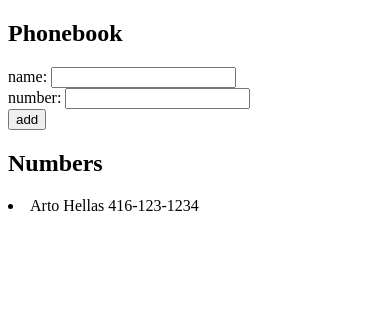
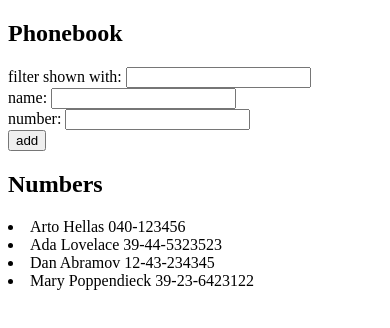
Before and after one commit to peetaliu/fullstackopen2020, a React (Create React App) app in the folder part2/phonebook/: page / in a window 390 px wide. Shown: the top 328 px of the page. Built offline with nearby package versions, Linux system fonts and the light colour scheme.

Commit message:
Submit 2.9: The Phonebook Step4

```diff
--- a/part2/phonebook/src/App.js
+++ b/part2/phonebook/src/App.js
@@ -3,20 +3,30 @@ import Person from './components/Person'
 
 const App = () => {
   const [persons, setPersons] = useState([
-    {
-        name: 'Arto Hellas',
-        number: '416-123-1234'
-    }
+    { name: 'Arto Hellas', number: '040-123456' },
+    { name: 'Ada Lovelace', number: '39-44-5323523' },
+    { name: 'Dan Abramov', number: '12-43-234345' },
+    { name: 'Mary Poppendieck', number: '39-23-6423122' }
   ])
   const [newName, setNewName] = useState('')
   const [newNumber, setNewNumber] = useState('')
+  const [search, setSearch] = useState('')
 
-  const showNames = () => persons.map(p =>
-        <Person
-            key={p.name}
-            person={p}
-        />
-  )
+  const showNames = () => {
+    if(!search.trim()){
+      return (persons.map(p =><Person key={p.name} person={p}/>))
+    } else {
+      const searchArr = []
+      persons.forEach((p)=>{
+        if(p.name.toString().toLowerCase().trim().includes(search.toLowerCase()) || p.number.toString().toLowerCase().trim().includes(search.toLowerCase())){
+          searchArr.push(p)
+        }
+      })
+      return (
+        searchArr.map(p => <Person key={p.name} person={p}/>)
+      )
+    }
+  }
   const addName = (e) => {
       e.preventDefault()
 
@@ -44,14 +54,22 @@ const App = () => {
     //console.log(e.target.value)
     setNewName(e.target.value)
   }
+
   const handleNumChange = (e) => {
     //console.log(e.target.value)
     setNewNumber(e.target.value)
   }
 
+  const handleSearch = (e) => {
+    setSearch(e.target.value)
+  }
+
   return (
     <div>
       <h2>Phonebook</h2>
+      <div>
+        filter shown with: <input value={search} onChange={handleSearch}/>
+      </div>
       <form onSubmit={addName}>
         <div>
           name: <input value={newName} onChange={handleNameChange}/>
```
